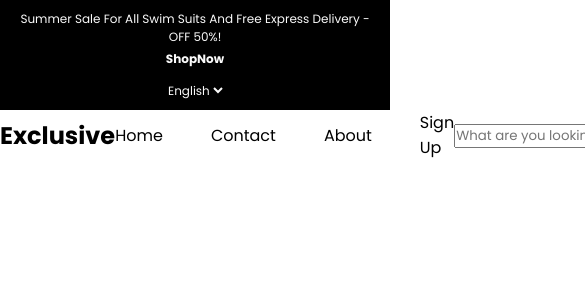
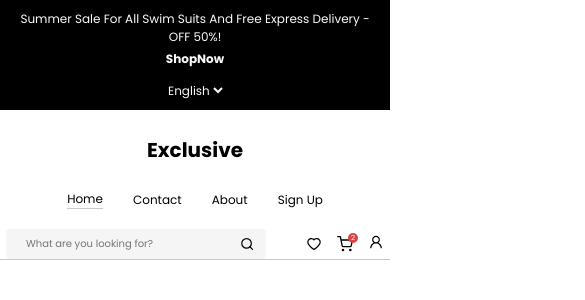
Before and after one commit to betty-19/E-Commerce, a React (Vite) app: page / in a window 390 px wide. Shown: the top 300 px of the page, 585 px wide, since content can reach past the window. Built offline with nearby package versions, Linux system fonts and the light colour scheme.

Commit message:
update componenets

```diff
--- a/package.json
+++ b/package.json
@@ -12,6 +12,7 @@
   "dependencies": {
     "react": "^19.1.0",
     "react-dom": "^19.1.0",
+    "react-icons": "^5.5.0",
     "react-router-dom": "^7.6.3"
   },
   "devDependencies": {
--- a/src/components/Header/Header.css
+++ b/src/components/Header/Header.css
@@ -4,10 +4,16 @@
     box-sizing: border-box;
     font-family: 'Inter',;
 }
-.headerWrapper,.nav-items,.nav-items-div{
+.headerWrapper,.nav-items{
     display: flex;
     align-items: center;
-    justify-content: space-between;
+    justify-content: space-around;
+    margin-top:25px;
+    margin-bottom: 20px;
+
+}
+.headerWrapper{
+border-bottom: 0.5px solid #00000036;
 }
 .headerWrapper p{
 
@@ -26,7 +32,152 @@ font-family: "Poppins";
 font-weight: 400;
 color:#000000;
 font-size: 16px;
+cursor: pointer;
+}
+.search{
+    background-color: #F5F5F5;
+    display: flex;
+    align-items: center;
+    justify-content: center;
+    gap:10px;
+    padding:7px 12px 7px 20px;
+    border-radius: 4px;
+
+}
+.search input{
+    border:none;
+    background-color: transparent;
+    font-family: 'poppins',sans-serif;
+    font-size:12px;
+    font-weight: 400;
+    color:#000000;
+   width: 100%;
+}
+.search i{
+    font-size: 24px;
+    color:#000000;
+}
+.search input:focus{
+    outline:none;
+
+}
+.nav-item.active{
+    border-bottom: 1px solid #00000036;
+}
+.header-right-side{
+    display: flex;
+    align-items: center;
+    justify-content: center;
+    gap:40px;
+}
+.user-dropdown-container{
+    position: relative;
+}
+.header-icons{
+    display: flex;
+    align-items: center;
+    justify-content:center;
+    /* background-color: black; */
+    gap:15px;
+     cursor: pointer;
+
+}
+.cart{
+    margin:0;
+    padding: 0;
+    position: relative;
+    display: flex;
+
+}
+.cart-no{
+    width: 16px;
+    height: 16px;
+    border-radius: 50%;
+    background-color: #DB4444;
+    color:#FAFAFA;
+    font-family: 'poppins',sans-serif;
+    font-size:12px;
+    position: absolute;
+    top:-3px;
+    right: -5px;
+    display: flex;
+    align-items: center;
+    justify-content: center;
+    pointer-events: none;
+}
+.account-dropdown{
+ position: absolute;
+  top: 100%;
+ right: 0;
+  display: flex;
+  flex-direction: column;
+  gap: 5px;
+  padding: 20px;
+  border-radius: 8px;
+  background-color: #0000000A;
+  backdrop-filter: blur(150px);
+  -webkit-backdrop-filter: blur(10px);
+   z-index: 100;
+  min-width:270px;
+/* background-color: black; */
+}
+.dropdown-list{
+    display: flex;
+    align-items: center;
+    gap:15px;
+    cursor: pointer;
+    padding:5px ;
+   width: 100%;
+   /* background-color: #000000; */
+
+}
+.dropdown-list p{
+font-family: "Poppins";
+font-weight: 400;
+font-size: 14px;
 
 
 
 }
+.dropdown-list:hover{
+    background-color: rgba(0, 0, 0, 0.04);
+}
+@media (max-width:880px){
+.headerWrapper{
+    flex-direction: column;
+}
+}
+@media (max-width:695px){
+
+.headerWrapper p{
+font-size: 20px;
+
+}
+.nav-items{
+    gap:30px;
+}
+.nav-item,.dropdown-list p{
+font-size: 12px;
+
+}
+.search input{
+    font-size:10px;
+}
+.cart-no{
+        width: 13px;
+    height: 13px;
+      font-size:10px;
+}
+
+
+}
+@media (max-width: 480px) {
+.cart-no{
+        width: 10px;
+        height: 10px;
+        font-size:7px;
+}
+.account-dropdown{
+ position: absolute;
+  top: 120%; }
+}
--- a/src/components/Header/Header.jsx
+++ b/src/components/Header/Header.jsx
@@ -1,25 +1,128 @@
 
-import React from "react";
+import React,{useState,useEffect} from "react";
 import './Header.css'
+import { FiSearch } from 'react-icons/fi';
+import { AiOutlineHeart } from 'react-icons/ai';
+import { FiShoppingCart } from 'react-icons/fi';
+import { AiOutlineUser } from 'react-icons/ai';
+import { FaBox } from 'react-icons/fa';
+import { MdReceiptLong } from 'react-icons/md';
+
+import { AiOutlineCloseCircle } from 'react-icons/ai';
+import { AiFillStar, AiOutlineStar } from 'react-icons/ai';
+// import { LiLogoutBoxLLine } from 'react-icons/ri';
+import { RiLogoutBoxLine } from 'react-icons/ri';
+// import { FiLogOut } from 'react-icons/fi';
+import { FiShoppingBag } from 'react-icons/fi';
+
+
 
 
 const Header=()=>{
+
+    const [activeNav,setActiveNav] = useState('home');
+    const [windowWidth,setWindowWidth] = useState(window.innerWidth);
+    const [showDropdown,setShowDropdown] = useState(false);
+
+    useEffect(()=>{
+        const handleResize = () => setWindowWidth(window.innerWidth);
+        window.addEventListener("resize",handleResize);
+        return() =>window.removeEventListener("resize",handleResize);
+    },[])
+    const iconSize = windowWidth < 480 ?16 : windowWidth <768? 24 :32;
+    const searchIconSize = windowWidth < 480 ?16 : windowWidth <768? 20 :24;
+
     return(
+        <div className="header-container">
 <div className="headerWrapper">
     <p >Exclusive</p>
-    <div className="nav-items-div">
+
         <ul className="nav-items">
-            <li className="nav-item">Home</li>
-            <li className="nav-item">Contact</li>
-            <li className="nav-item">About</li>
-            <li className="nav-item">Sign Up</li>
+        <li className={`nav-item ${activeNav === 'home' ? 'active' : ''}`} onClick={() => setActiveNav('home')}>Home</li>
+        <li className={`nav-item ${activeNav === 'contact' ? 'active' : ''}`} onClick={() => setActiveNav('contact')}>Contact</li>
+        <li className={`nav-item ${activeNav === 'about' ? 'active' : ''}`} onClick={() => setActiveNav('about')}>About</li>
+        <li className={`nav-item ${activeNav === 'signup' ? 'active' : ''}`} onClick={() => setActiveNav('signup')}>Sign Up</li>
         </ul>
 
-    </div><div className="search">
+ <div className="header-right-side">
+       <div className="search">
             <input type="text" placeholder="What are you looking for?"/>
-            <i></i>
+            <FiSearch size={searchIconSize} className="search-icon"/>
+
         </div>
+
+       <div className="header-icons">
+  <AiOutlineHeart size={iconSize} className="heart-icon" />
+
+  <div className="cart">
+    <FiShoppingCart size={iconSize} className="cart-icon" />
+    <div className="cart-no">2</div>
+  </div>
+
+  <div className="user-dropdown-container">
+    <AiOutlineUser
+      size={iconSize}
+      className="user-icon"
+      onClick={() => setShowDropdown(!showDropdown)}
+    />
+    {showDropdown && (
+      <div className="account-dropdown">
+        <div className="dropdown-list">
+          <AiOutlineUser size={iconSize}/>
+          <p>Manage My Account</p>
+        </div>
+        <div className="dropdown-list">
+          <FiShoppingBag size={iconSize}/>
+          <p>My Order</p>
+        </div>
+        <div className="dropdown-list">
+          <AiOutlineCloseCircle size={iconSize}/>
+          <p>My Cancellations</p>
+        </div>
+        <div className="dropdown-list">
+          <AiOutlineStar size={iconSize}/>
+          <p>My Reviews</p>
+        </div>
+        <div className="dropdown-list">
+          <RiLogoutBoxLine size={iconSize}/>
+          <p>Logout</p>
+        </div>
+      </div>
+    )}
+  </div>
 </div>
+
+ </div>
+
+
+</div>
+{/* {showDropdown &&  <div className="account-dropdown">
+    <div className="dropdown-list">
+        <AiOutlineUser/>
+        <p>Manage My Account</p>
+    </div>
+    <div className="dropdown-list">
+        <FiShoppingBag/>
+        <p>My Order</p>
+    </div>
+    <div className="dropdown-list">
+        <AiOutlineCloseCircle/>
+        <p>My Cancellations</p>
+    </div>
+    <div className="dropdown-list">
+        <AiOutlineStar/>
+        <p>My Reviews</p>
+    </div>
+    <div className="dropdown-list">
+        <RiLogoutBoxLine/>
+        <p>Logout</p>
+    </div>
+ </div>} */}
+
+
+</div>
+
+
     )
 }
 export default Header
--- a/src/components/SummerSale/SummerSale.css
+++ b/src/components/SummerSale/SummerSale.css
@@ -40,7 +40,7 @@
 
 .language {
   position: absolute;
-  right: 40px;
+  right:120px;
   display: flex;
   align-items: center;
 }
@@ -55,7 +55,7 @@
 }
 
 /* ✅ Responsive tweaks */
-@media (max-width: 840px) {
+@media (max-width: 1024px) {
   .SummerSaleWrapper {
     padding: 0 40px;
   }
```
Also changed, not shown: src/components/Footer/Footer.jsx (added, +48 -0 lines), src/components/Footer/Footer.css (added), 1 other file (tests, documents, lock files or other folders).
